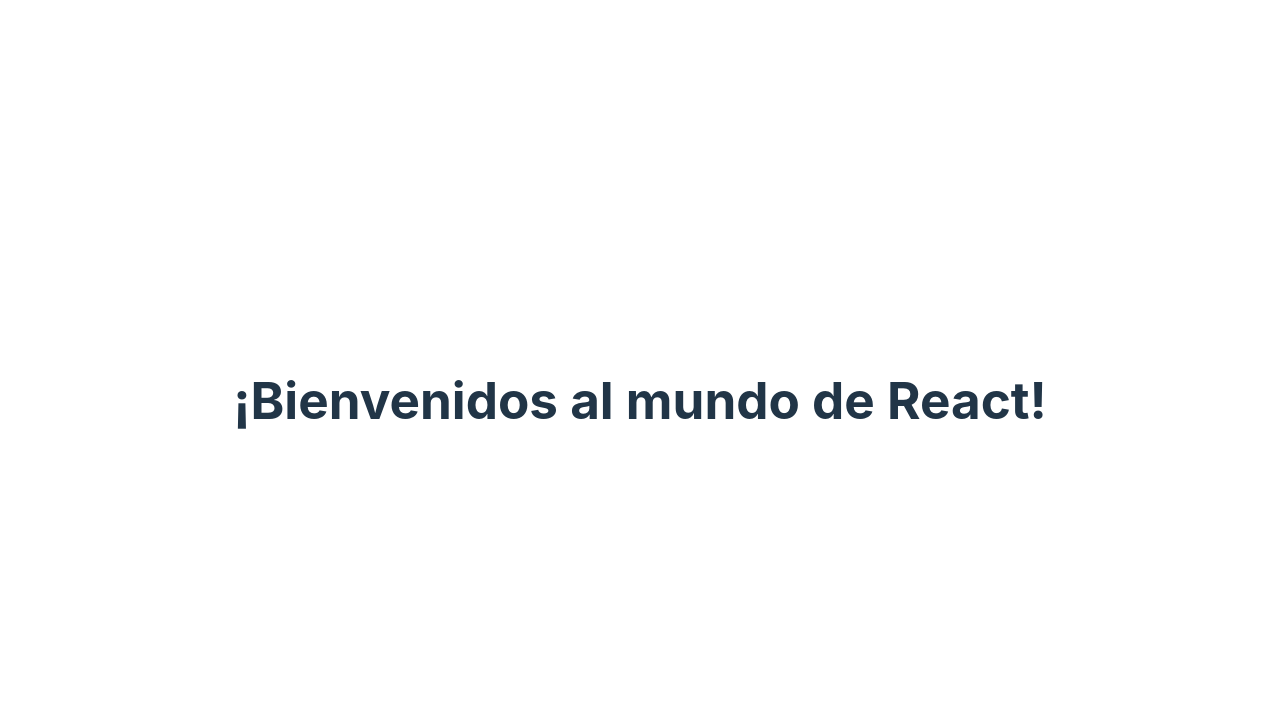
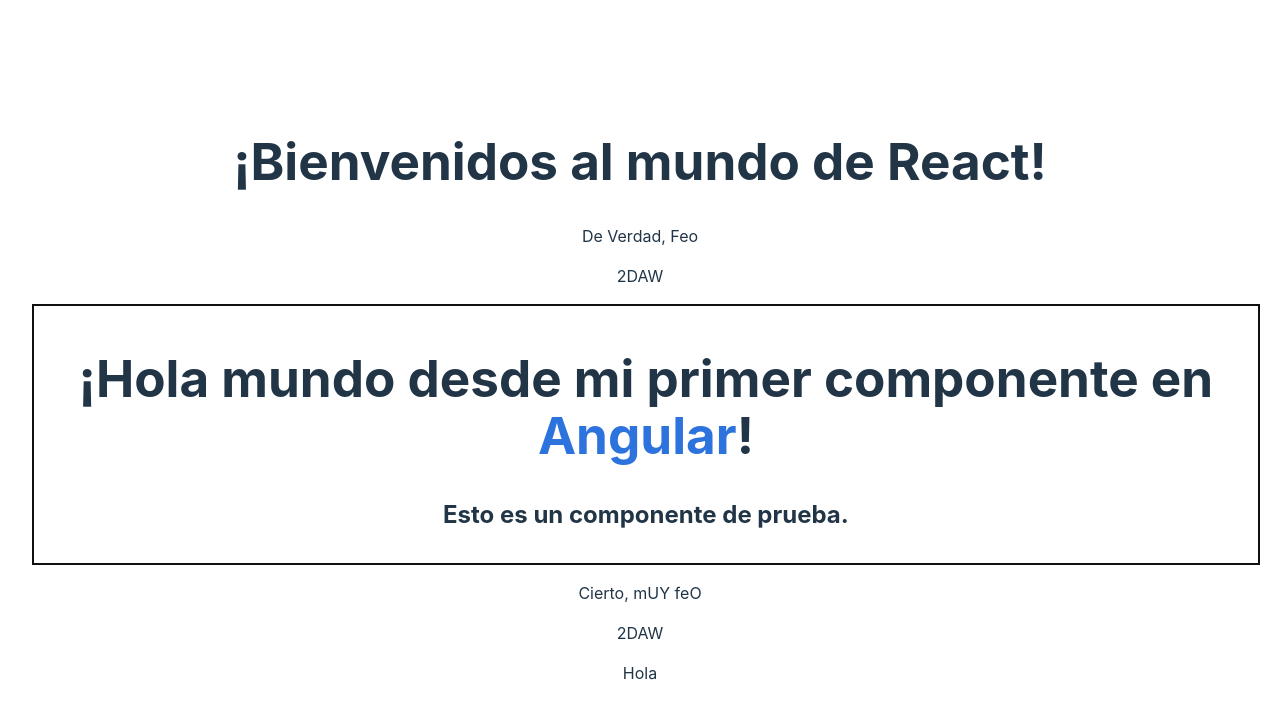
Before and after one commit to Jucagovi/DWC_React_24, a React (Vite) app: page / in a window 1280 px wide. Shown: the top 718 px of the page. Built offline with nearby package versions, Linux system fonts and the light colour scheme.

Commit message:
Cambios clase

```diff
--- a/src/App.jsx
+++ b/src/App.jsx
@@ -1,9 +1,17 @@
 import "./App.css";
+import Discente from "./componentes/UT02/Discente.jsx";
+import PrimerComponente from "./componentes/UT02/PrimerComponente.jsx";
 
 function App() {
   return (
     <>
       <h1>¡Bienvenidos al mundo de React!</h1>
+      <Discente nombre='Feo' apellidos='De Verdad' curso='2DAW'>
+        <PrimerComponente />
+      </Discente>
+      <Discente nombre='mUY feO' apellidos='Cierto' curso='2DAW'>
+        Hola
+      </Discente>
     </>
   );
 }
--- a/src/componentes/UT02/Discente.jsx
+++ b/src/componentes/UT02/Discente.jsx
@@ -1,19 +1,20 @@
-function Discente(props) {
+const Discente = (props) => {
   // Desestructuración de parámetros.
+  const { nombre, apellidos, curso, children } = props;
   return (
     <>
       <div>
-        <p>Apellidos, Nombre</p>
+        {/* <p>Apellidos, Nombre</p>
         <p>Curso matrícula</p>
-        <p>Módulos matrícula</p>
-        {/* <p>
-          {props.apellidos}, {props.nombre}
+        <p>Módulos matrícula</p> */}
+        <p>
+          {apellidos}, {nombre}
         </p>
-        <p>{props.curso}</p>
-        <p>{props.children}</p> */}
+        <p>{curso}</p>
+        <p>{children}</p>
       </div>
     </>
   );
-}
+};
 
 export default Discente;
--- a/src/componentes/UT02/PrimerComponente.css
+++ b/src/componentes/UT02/PrimerComponente.css
@@ -1,6 +1,6 @@
 #contenedor {
     width: 99%;
-    border: 2px solid rgb(192, 188, 188);
+    border: 2px solid rgb(16, 16, 16);
     padding: 10px;
 }
 
--- a/src/componentes/UT02/PrimerComponente.jsx
+++ b/src/componentes/UT02/PrimerComponente.jsx
@@ -4,7 +4,7 @@
 //function PrimerComponente(props) {
 const PrimerComponente = (props) => {
   const texto = "Esto es un componente de prueba.";
-  const tecnologia = "";
+  const tecnologia = " Angular";
   return (
     /* Uso de los Fragment. */
     <Fragment>
```
Also changed, not shown: src/componentes/UT02/NuevoFeo.jsx (added, +15 -0 lines), 1 other file (tests, documents, lock files or other folders).
